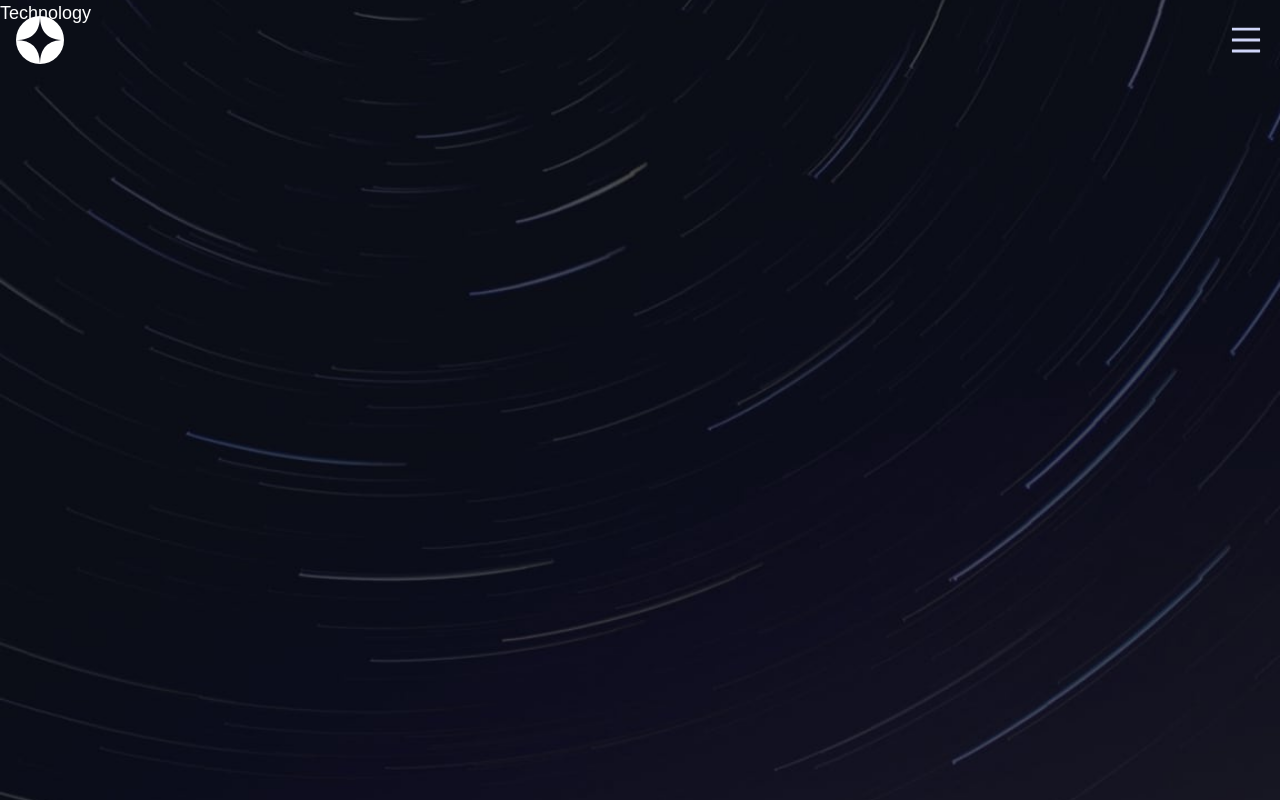
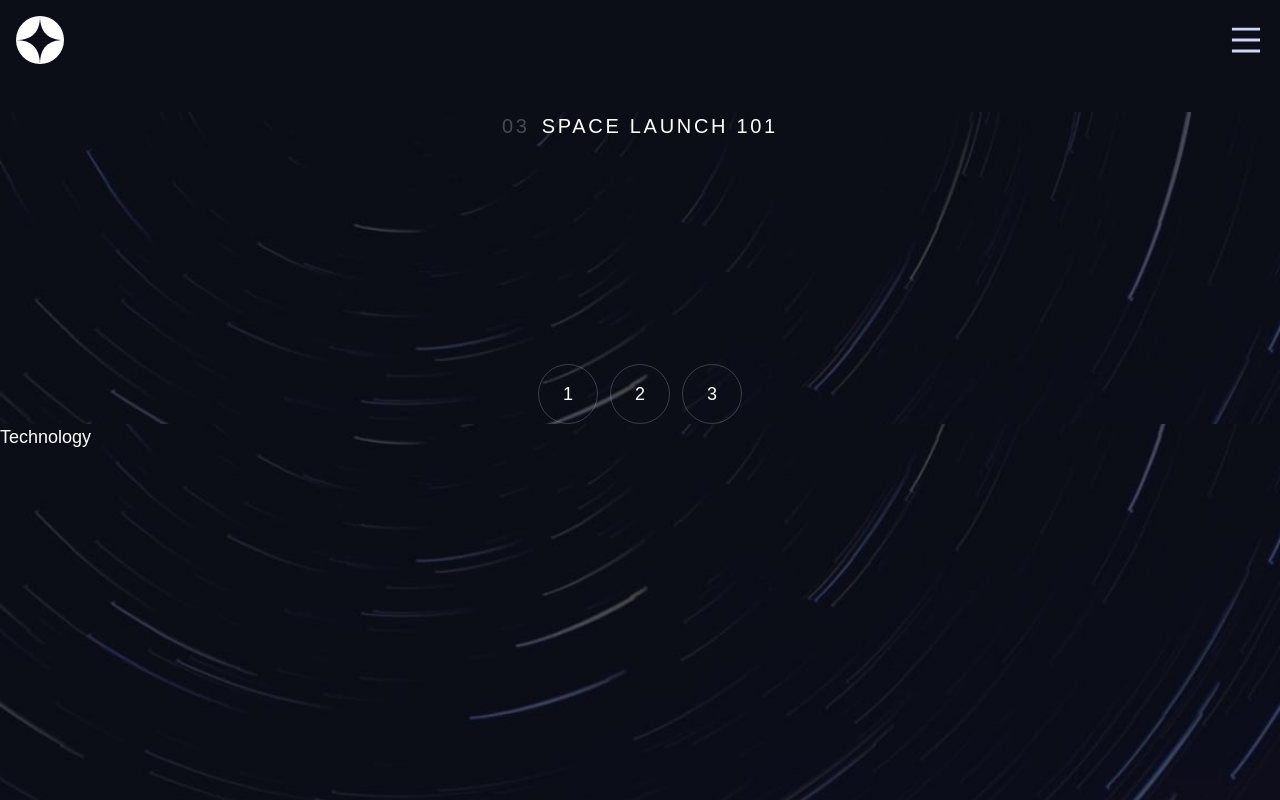
Before and after one commit to beloveddie/space-tourism, a React (Create React App) app: page /technology in a window 1280 px wide. Shown: the top 800 px of the page. Built offline with nearby package versions, Linux system fonts and the light colour scheme.

Commit message:
Setup Technology layout navigation

```diff
--- a/src/components/Technology/TechnologyLayout.tsx
+++ b/src/components/Technology/TechnologyLayout.tsx
@@ -1,11 +1,22 @@
 import React from "react";
 import { Outlet } from "react-router-dom";
+import PageHeading from "../ui/PageHeading";
+import SideNumbers from "../ui/SideNumbers";
+import Title from "../ui/Title";
+import TechnologyNav from "./TechnologyNav";
+
+const technologyLinks = ["Launch vehicle", "Spaceport", "Space capsule"];
 
 const TechnologyLayout = () => {
   return (
-    <>
+    <section className="Technology min-h-screen w-full">
+      <PageHeading>
+        <SideNumbers index="3" dark={true} />
+        <Title title="Space Launch 101" />
+      </PageHeading>
+      <TechnologyNav technologyLinks={technologyLinks} />
       <Outlet />
-    </>
+    </section>
   );
 };
 
--- /dev/null
+++ b/src/components/Technology/TechnologyNav.tsx
@@ -0,0 +1,28 @@
+import { nanoid } from "nanoid";
+import React from "react";
+import { Link } from "react-router-dom";
+import { TPageLinks } from "../../shared/types";
+import { slugify } from "./../../utils/slugify";
+
+type TTechnologyNavProps = {
+  technologyLinks: TPageLinks;
+};
+
+const TechnologyNav = ({ technologyLinks }: TTechnologyNavProps) => {
+  return (
+    <ul className="mt-56 flex gap-3 justify-center w-full">
+      {technologyLinks.map((technologyLink, index) => (
+        <li key={nanoid()}>
+          <Link
+            to={`/technology/${slugify(technologyLink)}`}
+            className="flex justify-center items-center bg-transparent border w-[60px] h-[60px] rounded-full border-primary/20 hover:border-primary/50 focus:bg-primary focus:text-dark"
+          >
+            {index + 1}
+          </Link>
+        </li>
+      ))}
+    </ul>
+  );
+};
+
+export default TechnologyNav;
```
